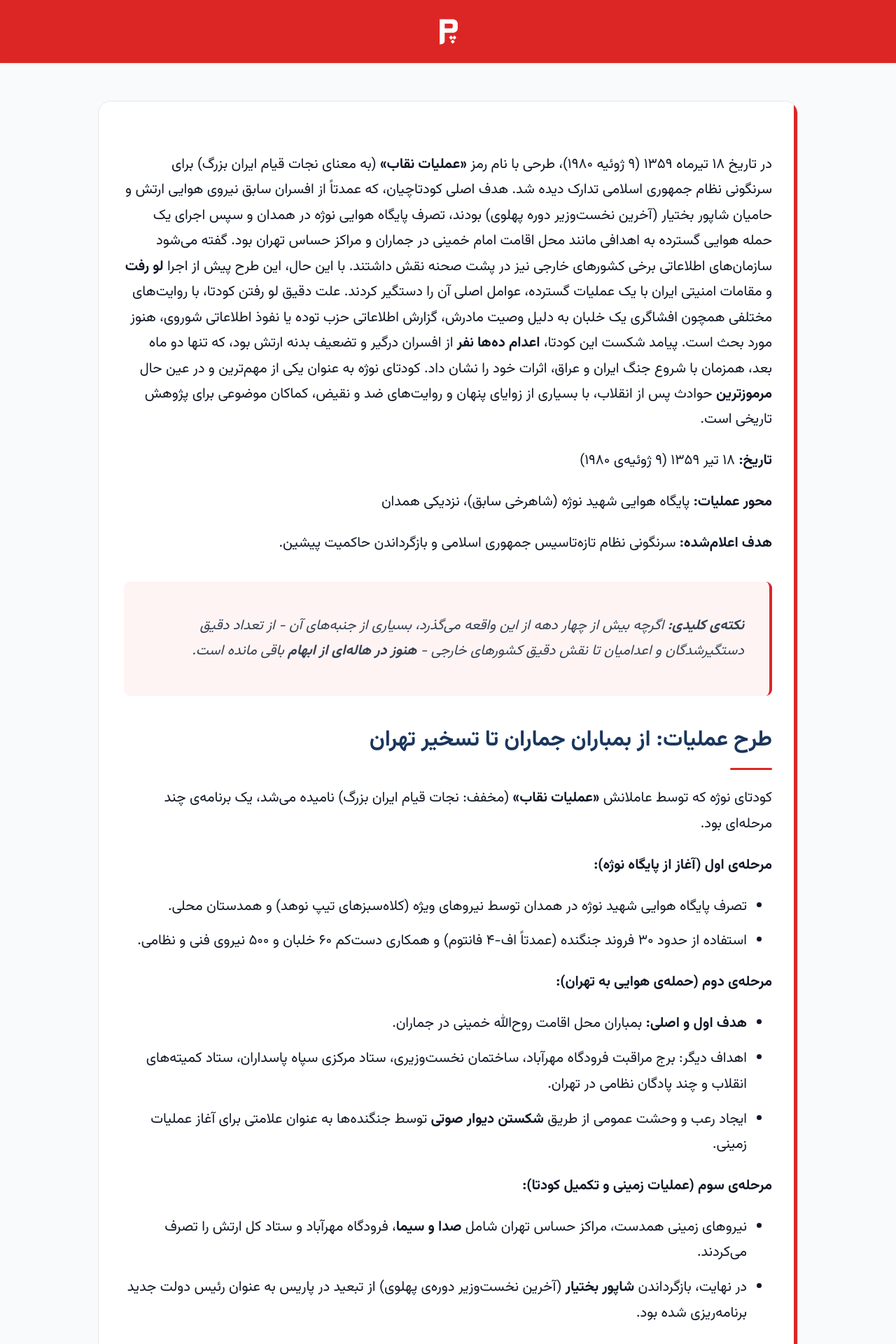
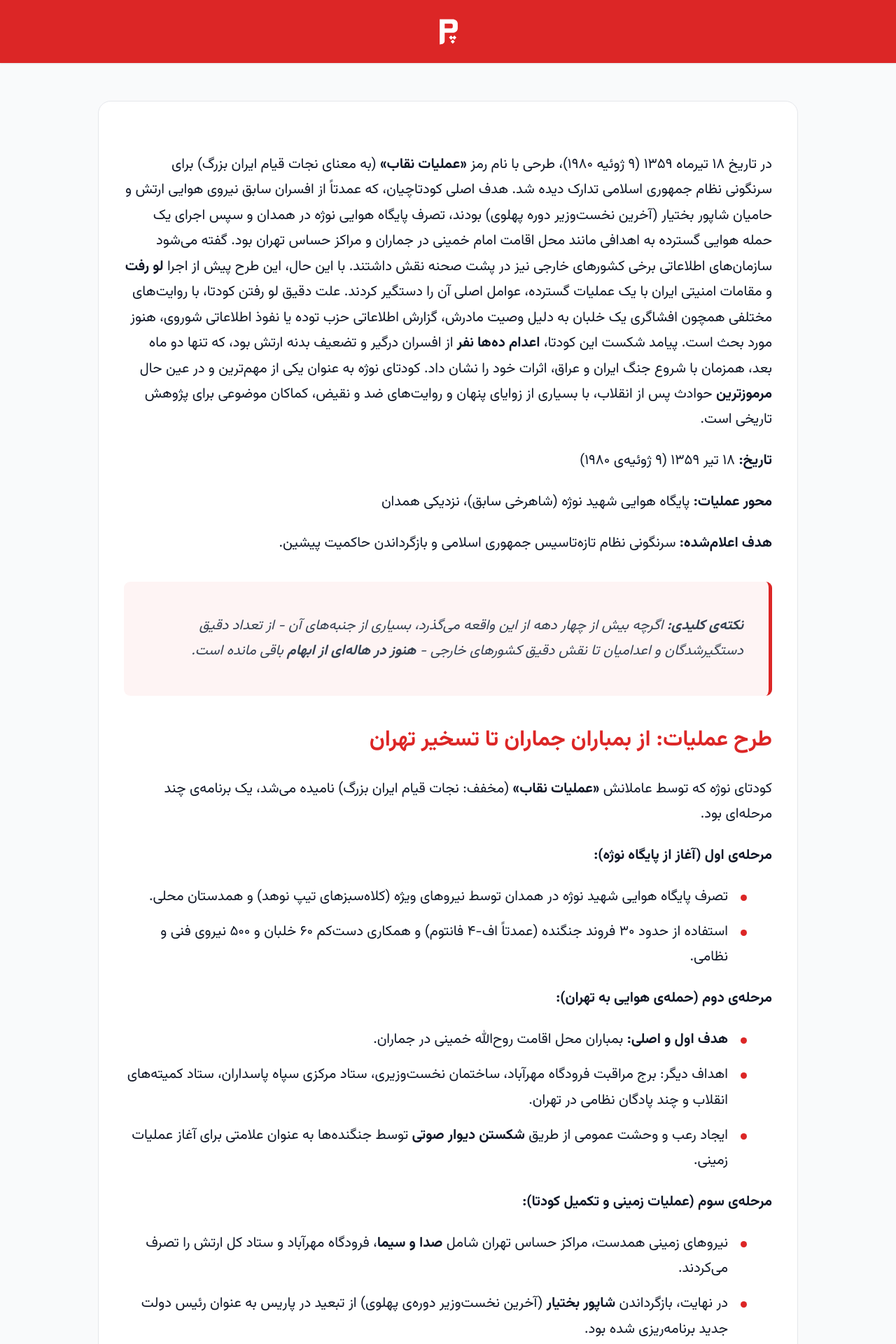
Before and after one commit to darkblog/darkblog.github.io, a Jekyll site: the page built from test2.html, in a window 1280 px wide. Shown: the top 1920 px of the page at 70% size. Built offline with Jekyll 4.4.1, drawn with Linux system fonts in a browser that asks for light colours; some of the changed text lies outside the part shown.

Commit message:
Update test2.html

```diff
--- a/test2.html
+++ b/test2.html
@@ -300,17 +300,6 @@ layout: null
             overflow: hidden;
         }
 
-        .article-container::before {
-            content: '';
-            position: absolute;
-            top: 0;
-            right: 0;
-            width: 5px;
-            height: 100%;
-            background: var(--color-card-border);
-            opacity: 1;
-        }
-
         .article-title {
             font-size: var(--font-size-3xl);
             font-weight: 700;
@@ -334,21 +323,9 @@ layout: null
         .article-content h2 {
             font-size: var(--font-size-2xl);
             font-weight: 700;
-            color: var(--color-primary);
+            color: var(--color-accent);
             margin: var(--spacing-lg) 0 var(--spacing-md) 0;
-            padding-bottom: var(--spacing-sm);
-            position: relative;
-        }
-
-        .article-content h2::after {
-            content: '';
-            position: absolute;
-            bottom: 0;
-            right: 0;
-            width: 60px;
-            height: 3px;
-            background: var(--color-accent);
-            border-radius: 1.5px;
+            padding-bottom: 0;
         }
 
         .article-content h3 {
@@ -375,17 +352,54 @@ layout: null
             text-decoration: underline;
         }
 
-        .article-content ul, .article-content ol {
+        .article-content ul {
             margin: var(--spacing-md) 0;
             padding-right: var(--spacing-lg);
+            list-style: none;
         }
 
-        .article-content li {
+        .article-content ul li {
             margin-bottom: var(--spacing-sm);
+            position: relative;
+            padding-right: 1.5rem;
+        }
+
+        .article-content ul li::before {
+            content: '';
+            position: absolute;
+            right: 0;
+            top: 0.75em;
+            width: 0.5rem;
+            height: 0.5rem;
+            background-color: var(--color-accent);
+            border-radius: 50%;
+        }
+
+        .article-content ol {
+            margin: var(--spacing-md) 0;
+            padding-right: var(--spacing-lg);
+            list-style: none;
+            counter-reset: list-counter;
+        }
+
+        .article-content ol li {
+            margin-bottom: var(--spacing-sm);
+            position: relative;
+            padding-right: 2rem;
+            counter-increment: list-counter;
+        }
+
+        .article-content ol li::before {
+            content: counter(list-counter) ". ";
+            position: absolute;
+            right: 0;
+            color: var(--color-accent);
+            font-weight: 700;
+            font-size: 1rem;
         }
 
         .article-content blockquote {
-            border-right: 4px solid var(--color-accent);
+            border-right: 5px solid var(--color-accent);
             padding: var(--spacing-md) var(--spacing-lg);
             margin: var(--spacing-lg) 0;
             background-color: var(--color-hover);
@@ -434,22 +448,25 @@ layout: null
             overflow: hidden;
         }
 
-        .article-content th {
-            background-color: var(--color-hover);
-            color: var(--color-accent);
-            padding: var(--spacing-sm) var(--spacing-md);
+        .article-content table thead {
+            background: #FFFFFF;
+        }
+
+        .article-content table th {
+            color: var(--color-text);
+            padding: 1rem;
             text-align: right;
             font-weight: 600;
             border: 1px solid var(--color-border);
         }
 
-        .article-content td {
-            padding: var(--spacing-sm) var(--spacing-md);
+        .article-content table td {
+            padding: 1rem;
             text-align: right;
             border: 1px solid var(--color-border);
         }
 
-        .article-content tr:nth-child(even) {
+        .article-content table tbody tr:nth-child(even) {
             background-color: var(--color-bg);
         }
 
@@ -479,19 +496,6 @@ layout: null
             color: inherit;
             display: block;
             border: 1px solid var(--color-border);
-            position: relative;
-            overflow: hidden;
-        }
-
-        .post-card::before {
-            content: '';
-            position: absolute;
-            top: 0;
-            right: 0;
-            width: 5px;
-            height: 100%;
-            background: var(--color-card-border);
-            opacity: 1;
         }
 
         .post-title {
@@ -653,10 +657,6 @@ layout: null
                 border: 1px solid var(--color-border);
             }
 
-            .article-container::before {
-                background: #000000;
-            }
-
             footer {
                 background: none;
             }
@@ -715,7 +715,7 @@ layout: null
                         {% assign current_post_url = page.url %}
                         {% assign all_posts = site.posts | where_exp: "post", "post.url != current_post_url" %}
 
-                        {% for post in all_posts limit: 6 %}
+                        {% for post in all_posts limit: 100 %}
                         <a href="{{ post.url }}" class="post-card" itemscope itemtype="https://schema.org/Article" aria-label="{{ post.title }}">
                             <h3 class="post-title" itemprop="headline">{{ post.title }}</h3>
                             <div class="post-excerpt" itemprop="description">
```
